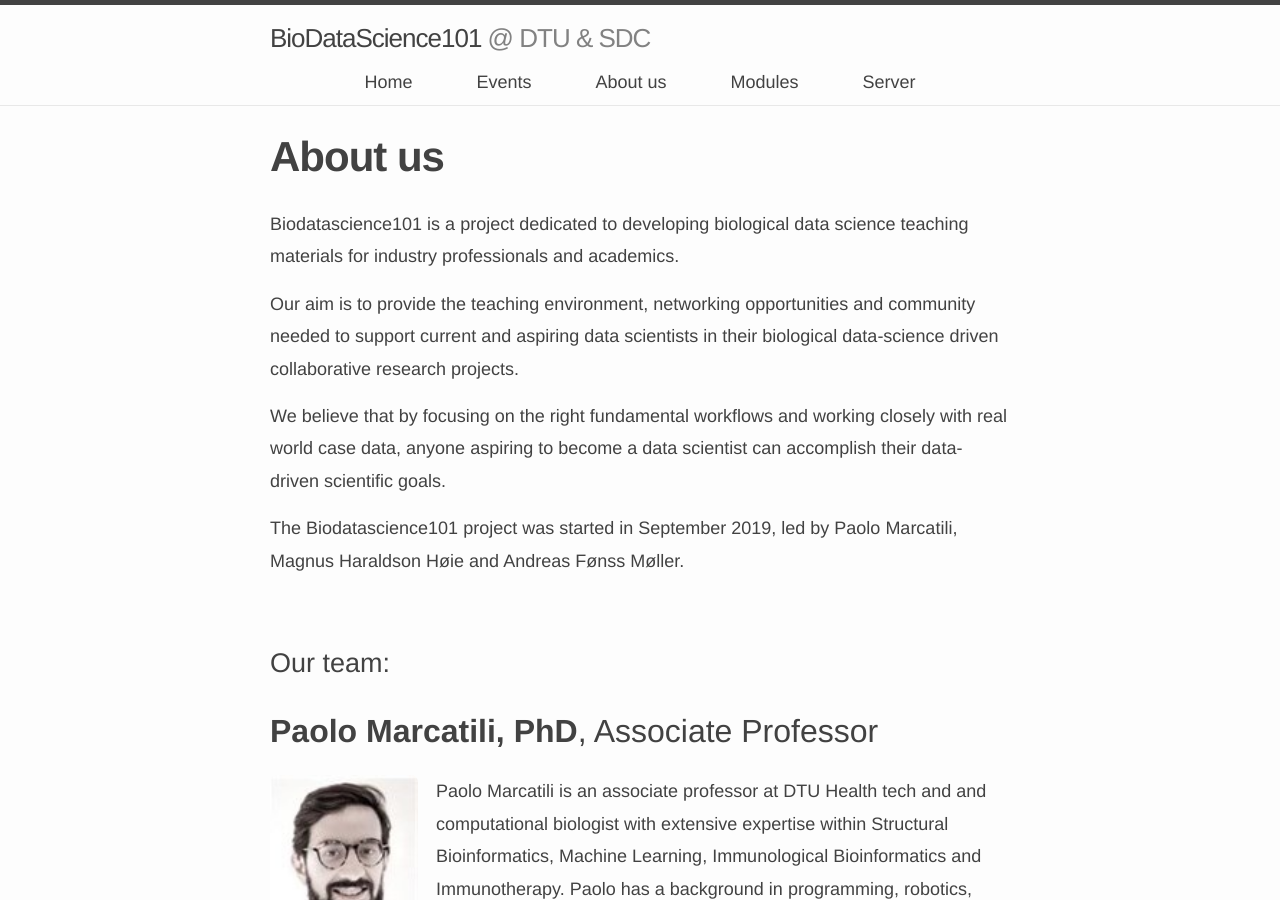
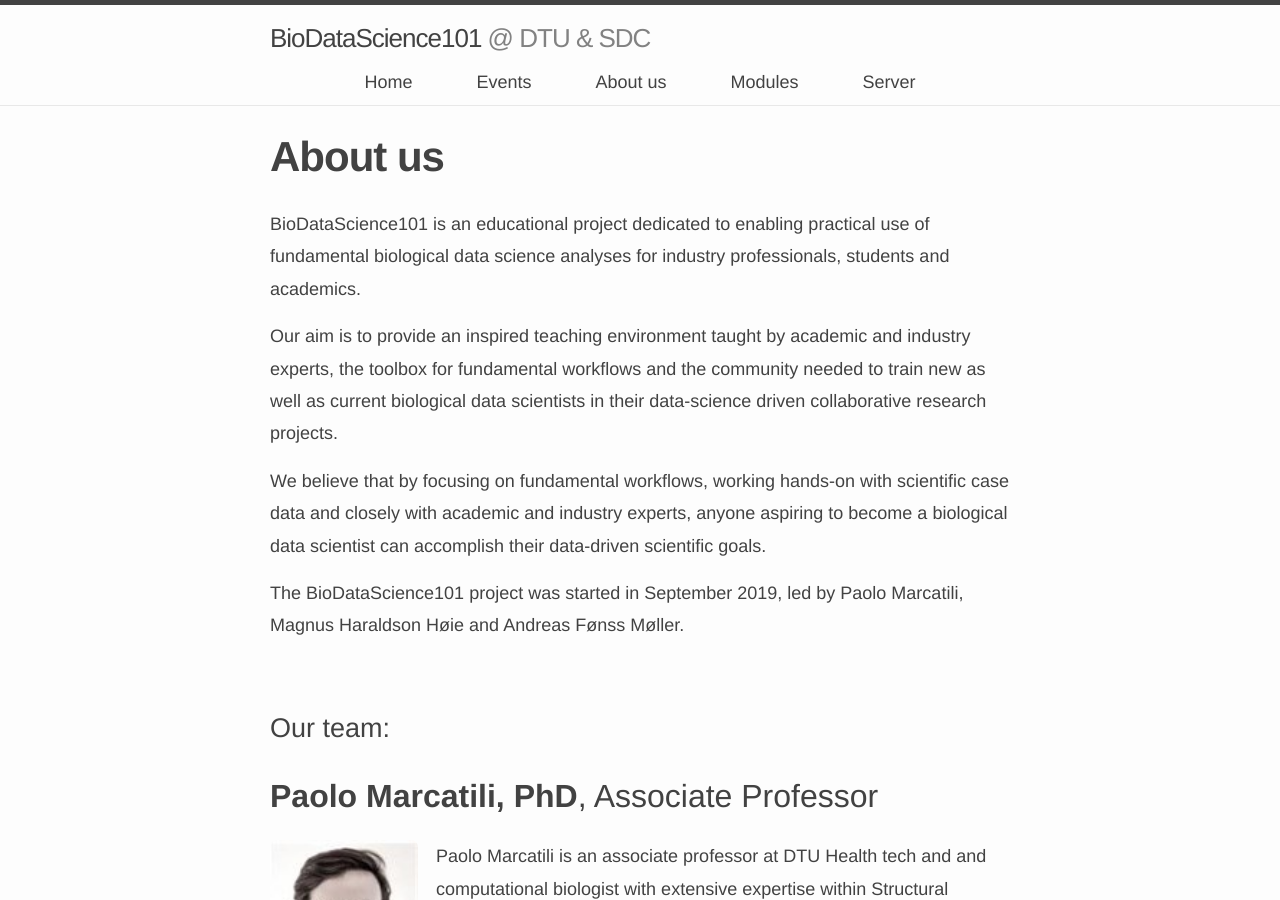
Before and after one commit to biodatascience101/BioDataScience101.github.io, a Jekyll site: the page built from _pages/about/index.md, in a window 1280 px wide and 900 px high. Built offline with Jekyll 4.4.1, drawn with Linux system fonts in a browser that asks for light colours; nearby versions of some CDN libraries.

Commit message:
Update index.md

```diff
--- a/_pages/about/index.md
+++ b/_pages/about/index.md
@@ -12,13 +12,13 @@
 </div>
 -->
 
-Biodatascience101 is a project dedicated to developing biological data science teaching materials for industry professionals and academics.
+BioDataScience101 is an educational project dedicated to enabling practical use of fundamental biological data science analyses for industry professionals, students and academics.
 
-Our aim is to provide the teaching environment, networking opportunities and community needed to support current and aspiring data scientists in their biological data-science driven collaborative research projects.
+Our aim is to provide an inspired teaching environment taught by academic and industry experts, the toolbox for fundamental workflows and the community needed to train new as well as current biological data scientists in their data-science driven collaborative research projects.
 
-We believe that by focusing on the right fundamental workflows and working closely with real world case data, anyone aspiring to become a data scientist can accomplish their data-driven scientific goals.
+We believe that by focusing on fundamental workflows, working hands-on with scientific case data and closely with academic and industry experts, anyone aspiring to become a biological data scientist can accomplish their data-driven scientific goals.
 
-The Biodatascience101 project was started in September 2019, led by Paolo Marcatili, Magnus Haraldson Høie and Andreas Fønss Møller.
+The BioDataScience101 project was started in September 2019, led by Paolo Marcatili, Magnus Haraldson Høie and Andreas Fønss Møller.
 
 <br />
 # Our team:
```
